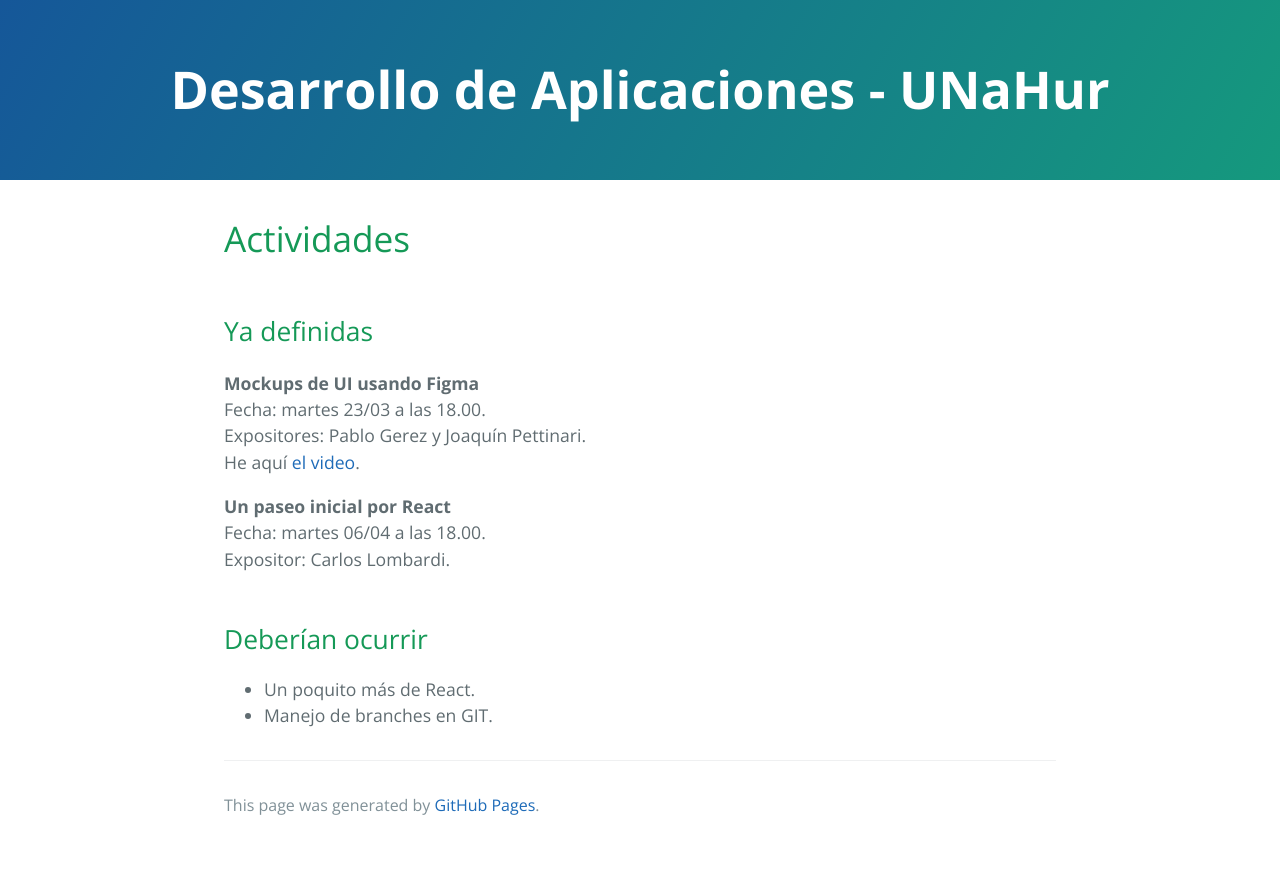
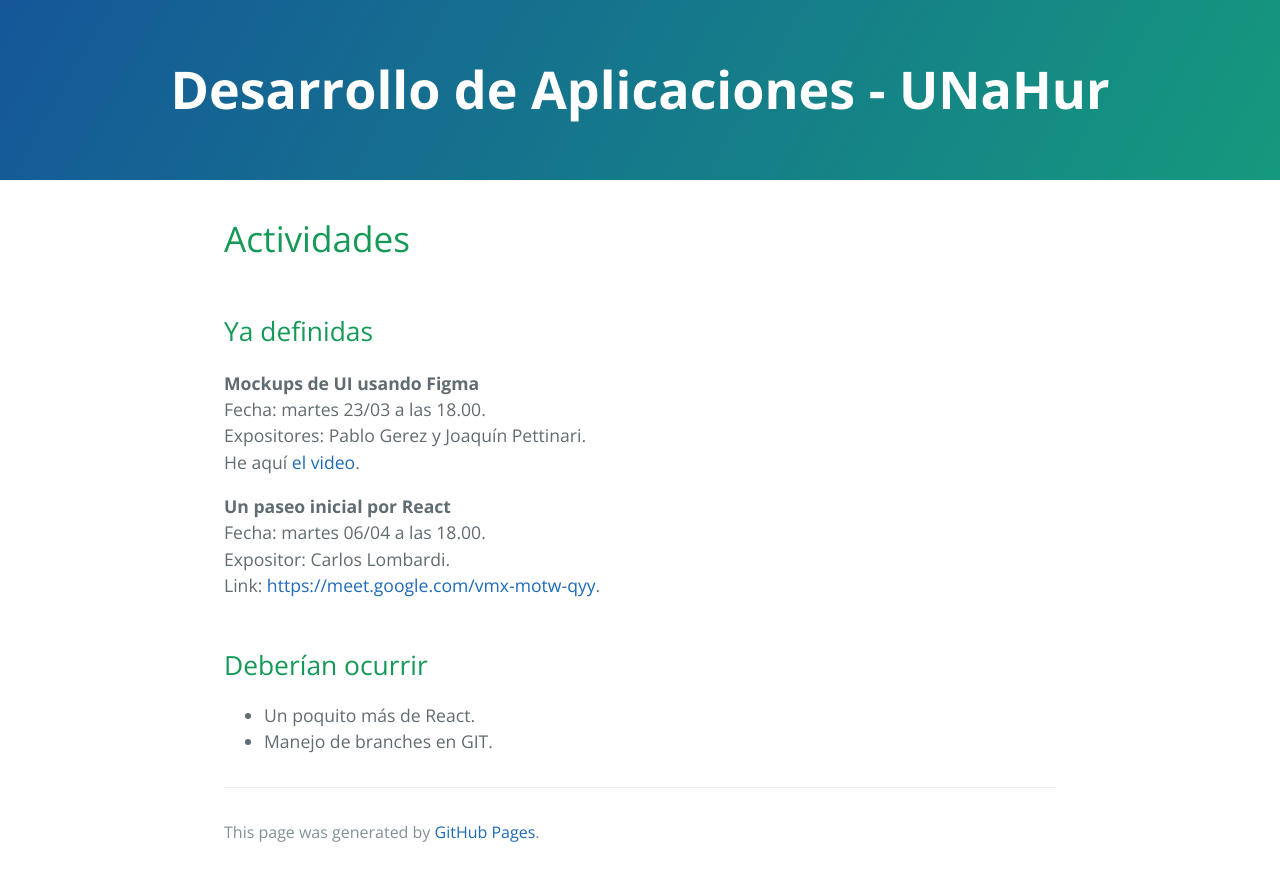
Before and after one commit to unahur-desapp/unahur-desapp-site, a Jekyll site: the page built from actividades.md, in a window 1280 px wide. Shown: the top 881 px of the page. Built offline with Jekyll 4.4.1, drawn with Linux system fonts in a browser that asks for light colours; our own code applies the rules of GitHub Pages for plain Markdown files; part of the change alters nothing that is shown.

Commit message:
link charla inicial React

```diff
--- a/actividades.md
+++ b/actividades.md
@@ -14,7 +14,7 @@ He aquí [el video](https://drive.google.com/file/d/1cUTDRfaw6aD7rbt3z8GpmbJN4gf
 **Un paseo inicial por React**
 Fecha: martes 06/04 a las 18.00.
 Expositor: Carlos Lombardi.
-
+Link: [https://meet.google.com/vmx-motw-qyy](https://meet.google.com/vmx-motw-qyy).
 
 ## Deberían ocurrir
 - Un poquito más de React.
```
